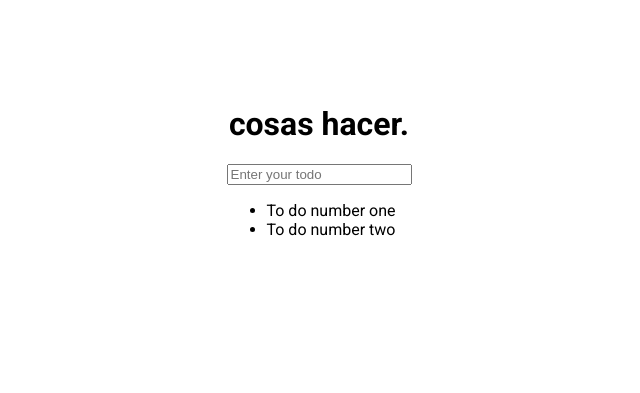
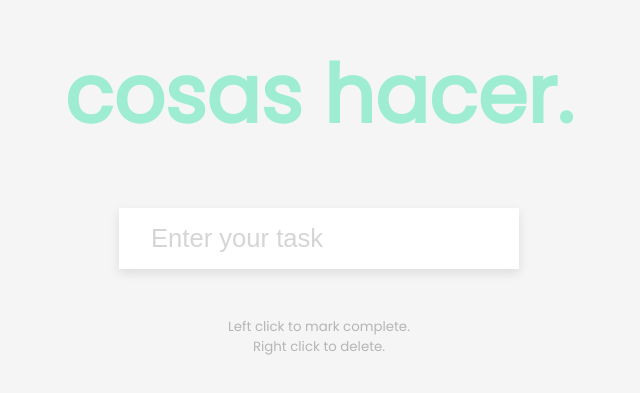
Before and after one commit to KrystalJean/todo-list, a plain HTML site: page index.html in a window 1280 px wide. Shown: the part 231-624 px from the top of the page, without its empty margins (321-961 px from the left). Drawn offline with Linux system fonts and the light colour scheme.

Commit message:
completed the style, moving on to the DOM

```diff
--- a/index.html
+++ b/index.html
@@ -16,12 +16,10 @@
     <h1>cosas hacer.</h1>
     <form id="form">
         <input type="text" class="input" id="input"
-        placeholder="Enter your todo" autocomplete="off">
-        <ul class="todos" id="todos">
-            <li>To do number one</li>
-            <li>To do number two</li>
-        </ul>
+        placeholder="Enter your task" autocomplete="off">
+        <ul class="todos" id="todos"></ul>
     </form>
+    <small>Left click to mark complete. <br>Right click to delete.</small>
 
 
     <script src="script.js"></script>
--- a/style.css
+++ b/style.css
@@ -1,16 +1,72 @@
-@import url("https://fonts.googleapis.com/css2?family=Roboto:wght@400;700&display=swap");
+@import url("https://fonts.googleapis.com/css2?family=Poppins:wght@200;400&display=swap");
 
 * {
     box-sizing: border-box;
 }
 
 body {
-    font-family: 'Roboto', sans-serif;
+    background-color: #f5f5f5;
+    color: #444;
+    font-family: 'Poppins', sans-serif;
     display: flex;
     flex-direction: column;
     align-items: center;
     justify-content: center;
     height: 100vh;
-    overflow: hidden;
     margin: 0;
 }
+
+h1 {
+    color: rgb(102, 233, 189);
+    font-size: 5rem;
+    text-align: center;
+    opacity: 0.6;
+}
+
+form {
+    box-shadow: 0 4px 10px rgba(0, 0, 0, 0.1);
+    max-width: 100%;
+    width: 400px;
+}
+
+.input {
+    border: none;
+    color: #444;
+    font-size: 1.6rem;
+    padding: 1rem 2rem;
+    display: block;
+    width: 100%;
+}
+
+.input::placeholder {
+    color: #d5d5d5;
+}
+
+.input:focus {
+    outline-color: rgb(102, 233, 189);
+}
+
+.todos {
+    background-color: #fff;
+    padding: 0;
+    margin: 0;
+    list-style-type: none;
+}
+
+.todos li {
+    border-top: 1px solid #e5e5e5;
+    cursor: pointer;
+    font-size: 1.2rem;
+    padding: 1rem 2rem;
+}
+
+.todos li.completed {
+    color: #b6b6b6;
+    text-decoration: line-through;
+}
+
+small {
+    color: #b5b5b5;
+    margin-top: 3rem;
+    text-align: center;
+}
```
